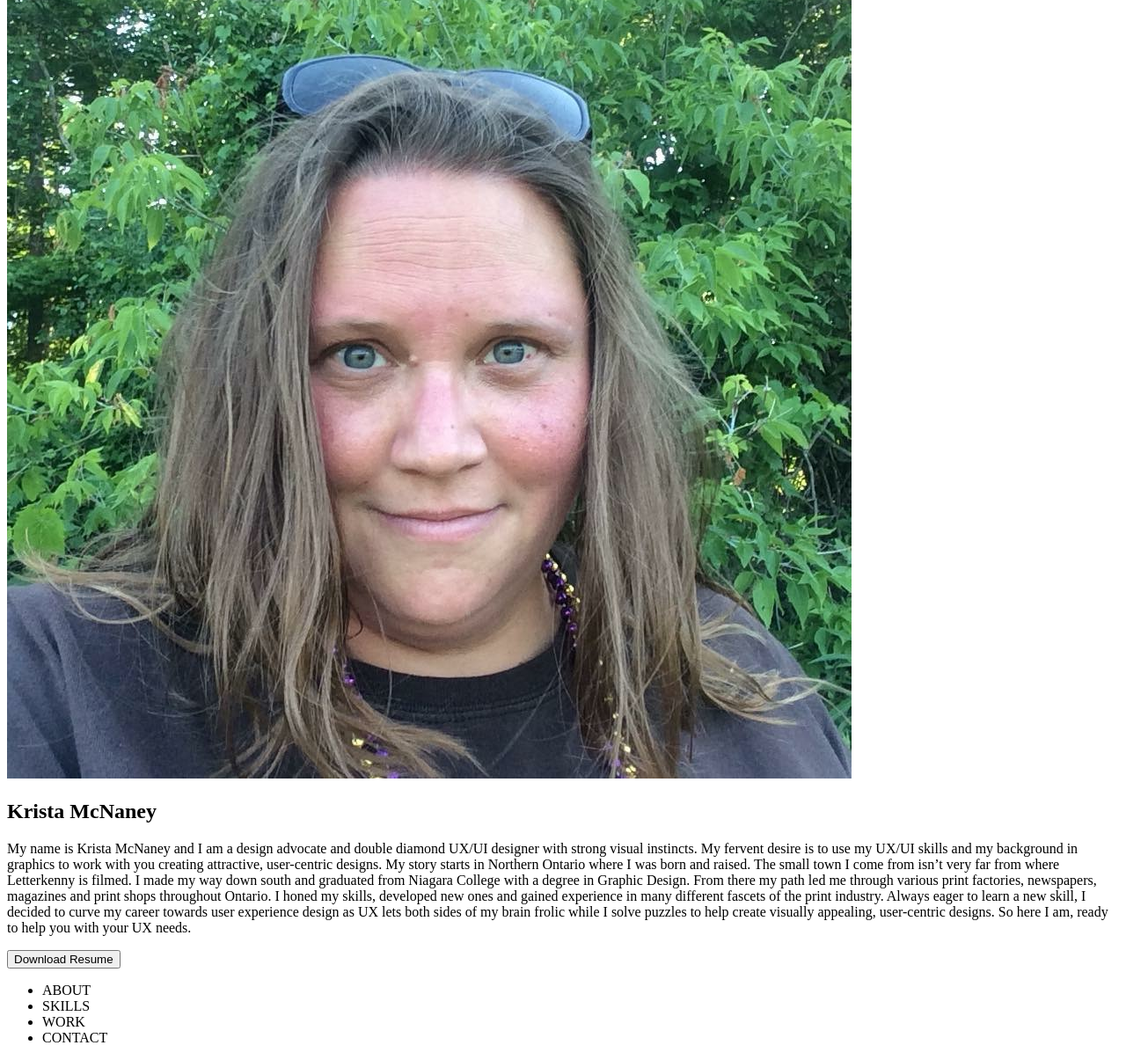
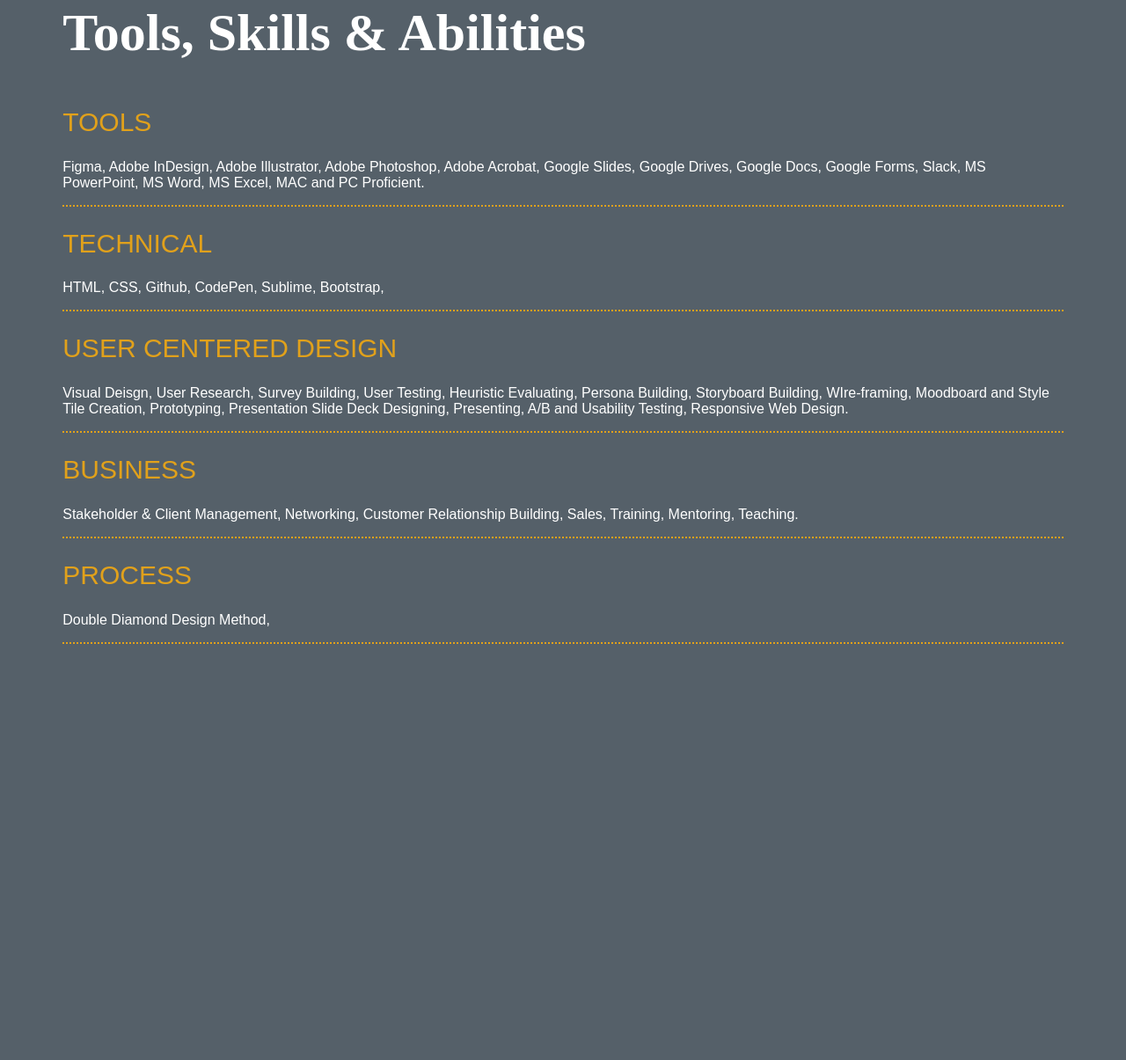
Before and after one commit to KMc-Wayfinder/HW_18_Krista, a plain HTML site: page index.html in a window 1280 px wide. Shown: the part 789-1994 px from the top of the page at 88% size. After the commit the page ends 1529 px from the top, so only its background shows below. Drawn offline with Linux system fonts and the light colour scheme.

Commit message:
Add files via upload

```diff
--- a/index.html
+++ b/index.html
@@ -1,50 +1,70 @@
 <!DOCTYPE html>
-<html>
+
+<!---what the ever loving?-->
+<html lang="en">
 <head>
-    <title>Krista's Homework 18</title>
-    <link href="css/style.css" type="text/css" rel="stylesheet">
+	<link href="css/styles.css" rel="stylesheet" type="text/css">
+	<title>Portfolio</title>
+	<meta charset="utf-8">
+	<meta name="viewport" content="width=device-width,initial-scale=1.0">
 </head>
 <body>
-    <header>
-      <img src="images/portfolioMonogramLight.png">
-      <ul>
-        <li>ABOUT</li>
-        <li>SKILLS</li>
-        <li>WORK</li>
-        <li>CONTACT</li>
-      </ul>
-    </header>
-    <section class="heroImg">
-      <div class="content">
-        <img src="images/IMG_0163.jpg">
-        <h1>Krista McNaney</h1>
-        <p>My name is Krista McNaney and I am a design advocate and double diamond UX/UI designer
-          with strong visual instincts. My fervent desire is to use my UX/UI skills and my background
-          in graphics to work with you creating attractive, user-centric designs.
-          My story starts in Northern Ontario where I was born and raised. The small town I come from
-          isn’t very far from where Letterkenny is filmed. I made my way down south and graduated from
-          Niagara College with a degree in Graphic Design.
 
-          From there my path led me through various print factories, newspapers,
-          magazines and print shops throughout Ontario. I honed my skills, developed new
+	<div id="masterContainer">
+
+
+
+
+<div id="heroCard">
+	<h1>Greetings & Salutations</h1>
+	<div>
+		<h2>Nice to meet you!</h2>
+	</div>
+	<div><p>My name is Krista McNaney and my story starts in Northern Ontario where I was born and raised. The small town I come from isn’t very far from where Letterkenny is filmed. I made my way down south and graduated from Niagara College with a degree in Graphic Design.</p>
+
+	<p>	From there my path led me through various print factories, newspapers, magazines and print shops throughout Ontario. I honed my skills, developed new
 		ones and gained experience in many different fascets
-          of the print industry.
+		of the print industry.</p>
 
-          Always eager to learn a new skill, I decided to curve my career towards user
-          experience design as UX lets both sides of my brain frolic while I solve puzzles
-          to help create visually appealing, user-centric designs.
+		<p>Always eager to learn a new skill, I decided to curve my career towards user experience design as UX lets both sides of my brain frolic while I solve puzzles to help create visually appealing, user-centric designs.</p>
 
-          So here I am, ready to help you with your UX needs.</p>
-        <button>Download Resume</button>
+		<p>So here I am, ready to help you with your UX needs. </p>
+		<a href="images/2021ResumeKMc.pdf" target="_blank" class="button">View Resume</a>
+
 	</div>
+
+</div>
+
+<section class="tools">
+	<h1>Tools, Skills & Abilities</h1>
+
+	<div>
+		<h2>TOOLS</h2>
+		<p>Figma, Adobe InDesign, Adobe Illustrator, Adobe Photoshop, Adobe Acrobat, Google Slides, Google Drives, Google Docs, Google Forms, Slack, MS PowerPoint, MS Word, MS Excel, MAC and PC Proficient.</p>
+	</div>
+
+	<div>
+		<h2>TECHNICAL</h2>
+		<p>HTML, CSS, Github, CodePen, Sublime, Bootstrap,</p>
+	</div>
+
+	<div>
+		<h2>USER CENTERED DESIGN</h2>
+		<p>Visual Deisgn, User Research, Survey Building, User Testing, Heuristic Evaluating, Persona Building, Storyboard Building, WIre-framing, Moodboard and Style Tile Creation, Prototyping, Presentation Slide  Deck Designing, Presenting, A/B and Usability Testing, Responsive Web Design.</p>
+	</div>
+
+	<div>
+		<h2>BUSINESS</h2>
+		<p>Stakeholder & Client Management, Networking, Customer Relationship Building, Sales, Training, Mentoring, Teaching.</p>
+	</div>
+
+	<div>
+		<h2>PROCESS</h2>
+		<p>Double Diamond Design Method, </p>
+	</div>
+
+
 </section>
-    <footer>
-      <ul>
-        <li>ABOUT</li>
-        <li>SKILLS</li>
-        <li>WORK</li>
-        <li>CONTACT</li>
-      </ul>
-    </footer>
+</div>
 </body>
 </html>
```
Lines whose indentation alone changed are shown as unchanged.
